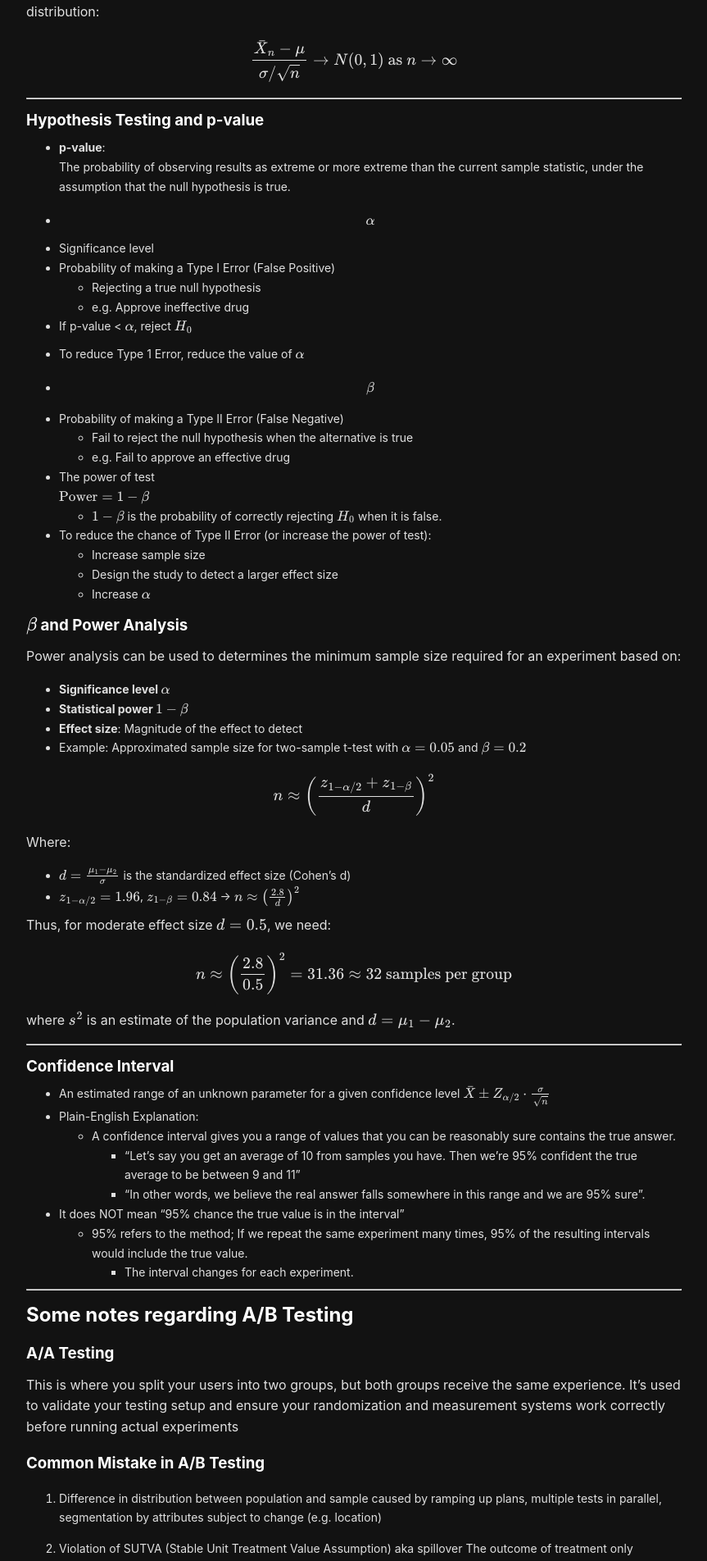
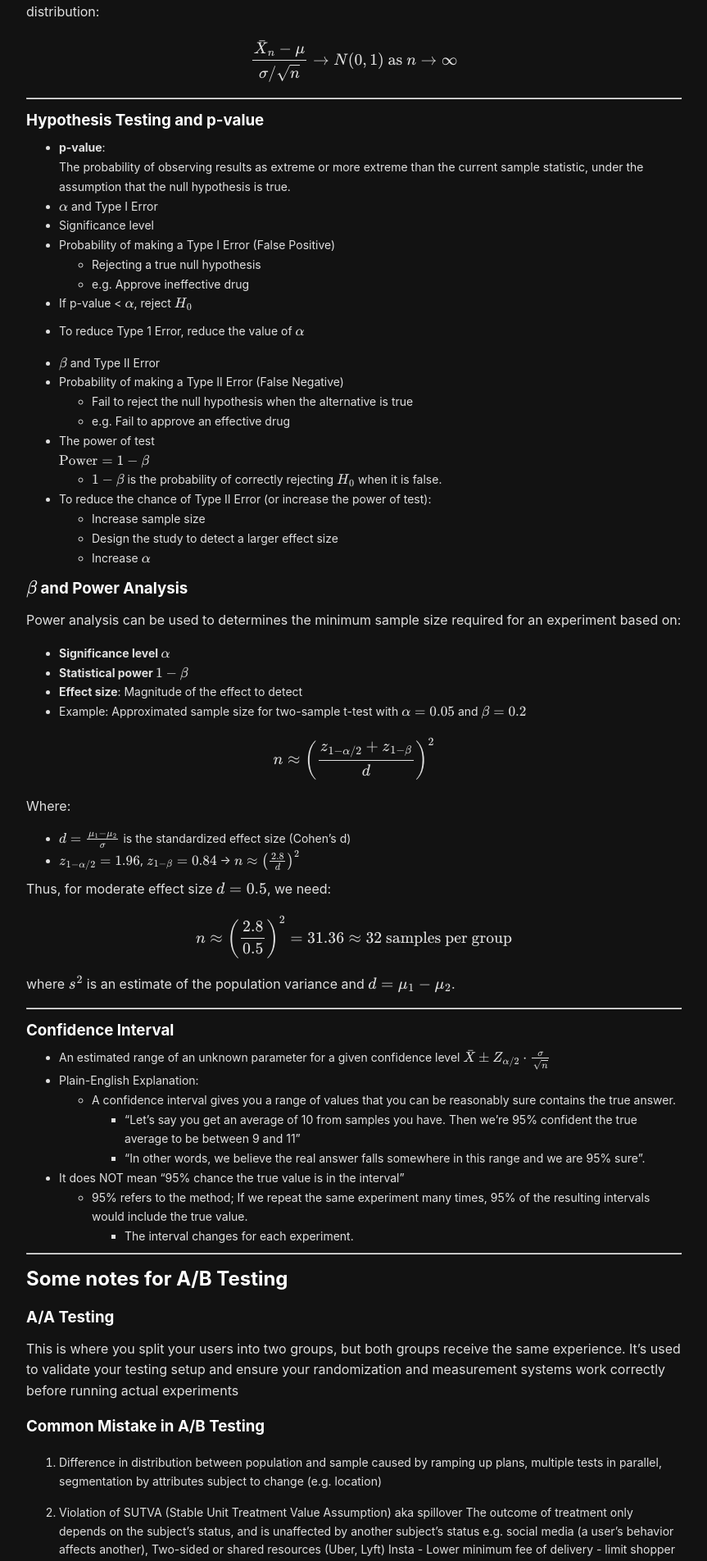
Before and after one commit to sean-sj-jung/sean-sj-jung.github.io, a Jekyll site: the page built from _posts/2024-11-02-ElementaryStats.md, in a window 1280 px wide. Shown: the part 515-2419 px from the top of the page at 82% size, without its empty margins (208-1071 px from the left). Built offline with Jekyll 4.4.1, drawn with Linux system fonts in a browser that asks for light colours; nearby versions of some CDN libraries; formulas are drawn with MathJax 3.

Commit message:
edit css

```diff
--- a/_posts/2024-11-02-ElementaryStats.md
+++ b/_posts/2024-11-02-ElementaryStats.md
@@ -40,7 +40,7 @@
 ### Hypothesis Testing and p-value
 - **p-value**:
 The probability of observing results as extreme or more extreme than the current sample statistic, under the assumption that the null hypothesis is true.
--  <div style="text-align: left;">$$\alpha$$</div>
+-  $$\alpha$$ and Type I Error
   - Significance level
   - Probability of making a Type I Error (False Positive)
     - Rejecting a true null hypothesis
@@ -48,7 +48,7 @@
   - If p-value < $$ \alpha $$, reject $$ H_0 $$
   - To reduce Type 1 Error, reduce the value of $$ \alpha $$
 
--  <div style="text-align: left;">$$\beta$$</div>
+-  $$\beta$$ and Type II Error
   - Probability of making a Type II Error (False Negative)
     - Fail to reject the null hypothesis when the alternative is true
     - e.g. Fail to approve an effective drug
@@ -103,7 +103,7 @@
 
 ---
 
-## Some notes regarding A/B Testing
+## Some notes for A/B Testing
 
 ### A/A Testing
 
--- a/css/main.css
+++ b/css/main.css
@@ -100,3 +100,8 @@
     margin-bottom: 5px; /* Reduce space below headings */
     color: #ffffff; /* Dark Mode */
 }
+
+.MathJax_Display {
+    text-align: left !important;
+    margin: 1em 0 !important;
+}
```
